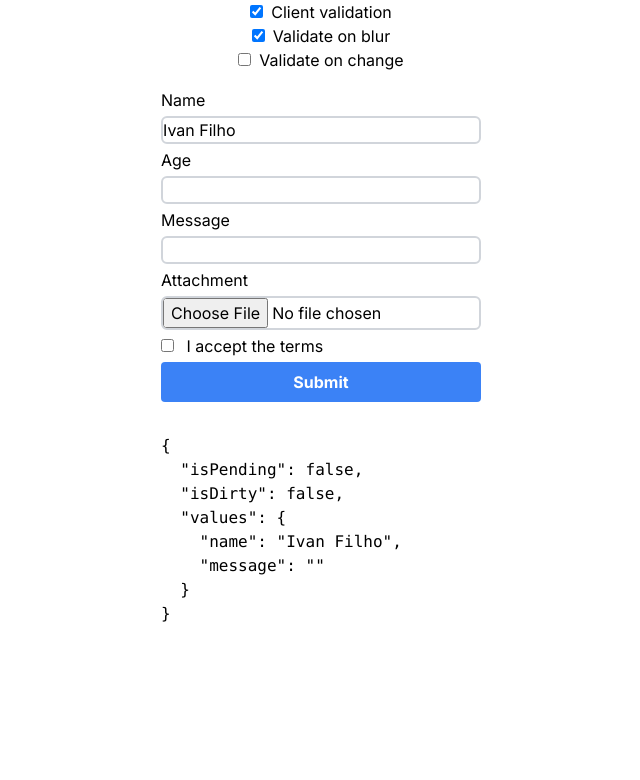
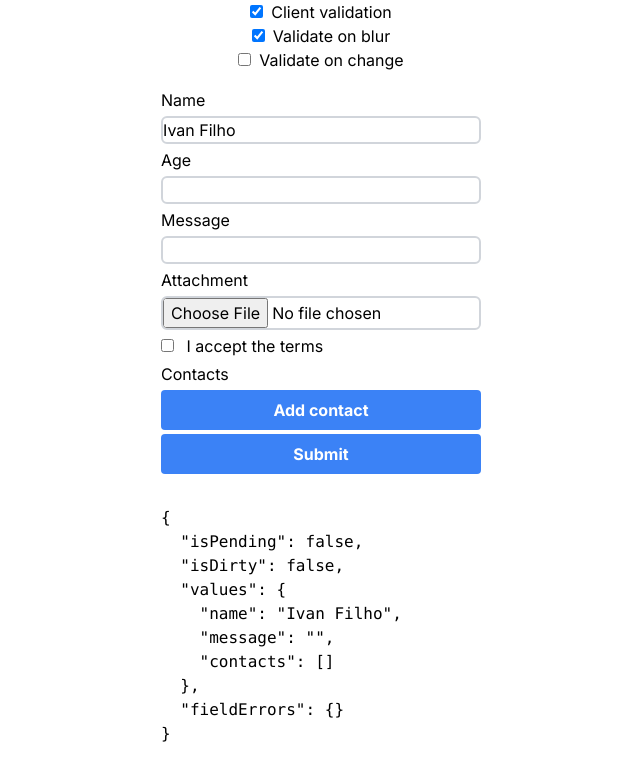
Before and after one commit to ivanfilhoz/safe-form, a Next.js app: page / in a window 1280 px wide. Shown: the top 780 px of the page, without its empty margins (319-959 px from the left). Built offline with nearby package versions, Linux system fonts and the light colour scheme.

Commit message:
feat: subfield errors

```diff
--- a/app/forms/example/form.tsx
+++ b/app/forms/example/form.tsx
@@ -15,15 +15,15 @@ export const HelloForm = () => {
     <form {...connect()}>
       <label htmlFor='name'>Name</label>
       <input {...bindField('name')} />
-      {fieldErrors.name && <pre>{fieldErrors.name}</pre>}
+      {fieldErrors.name && <pre>{fieldErrors.name.first}</pre>}
       <br />
       <label htmlFor='message'>Message</label>
       <textarea {...bindField('message')} />
-      {fieldErrors.message && <pre>{fieldErrors.message}</pre>}
+      {fieldErrors.message && <pre>{fieldErrors.message.first}</pre>}
       <br />
       <label htmlFor='attachment'>Attachment (optional)</label>
       <input type='file' {...bindField('attachment')} />
-      {fieldErrors.attachment && <pre>{fieldErrors.attachment}</pre>}
+      {fieldErrors.attachment && <pre>{fieldErrors.attachment.first}</pre>}
       <button type='submit' disabled={isPending}>
         Submit
       </button>
--- a/app/forms/hello/form.tsx
+++ b/app/forms/hello/form.tsx
@@ -24,6 +24,7 @@ export const HelloForm = ({
     isPending,
     isDirty,
     getValues,
+    setValues,
     getField,
     setField,
     validateField
@@ -32,7 +33,8 @@ export const HelloForm = ({
     schema: clientValidation ? helloSchema : undefined,
     initialValues: {
       name: 'Ivan Filho',
-      message: ''
+      message: '',
+      contacts: []
     },
     validateOnBlur: validateOnBlur,
     validateOnChange: validateOnChange,
@@ -53,12 +55,12 @@ export const HelloForm = ({
       <label htmlFor='name'>Name</label>
       <input {...bindField('name')} autoComplete='off' />
       {fieldErrors.name && (
-        <div className='text-sm text-red-500'>{fieldErrors.name}</div>
+        <div className='text-sm text-red-500'>{fieldErrors.name.first}</div>
       )}
       <label htmlFor='age'>Age</label>
       <input {...bindField('age')} type='number' autoComplete='off' />
       {fieldErrors.age && (
-        <div className='text-sm text-red-500'>{fieldErrors.age}</div>
+        <div className='text-sm text-red-500'>{fieldErrors.age.first}</div>
       )}
       <label htmlFor='message'>Message</label>
       <input
@@ -67,18 +69,75 @@ export const HelloForm = ({
         onBlur={() => validateField('message')}
       />
       {fieldErrors.message && (
-        <div className='text-sm text-red-500'>{fieldErrors.message}</div>
+        <div className='text-sm text-red-500'>{fieldErrors.message.first}</div>
       )}
       <label htmlFor='attachment'>Attachment</label>
       <input type='file' {...bindField('attachment')} />
-      {fieldErrors.attachment && <pre>{fieldErrors.attachment}</pre>}
+      {fieldErrors.attachment && <pre>{fieldErrors.attachment.first}</pre>}
       <label htmlFor='terms'>
         <input {...bindField('terms')} type='checkbox' autoComplete='off' /> I
         accept the terms
       </label>
       {fieldErrors.terms && (
-        <div className='text-sm text-red-500'>{fieldErrors.terms}</div>
+        <div className='text-sm text-red-500'>{fieldErrors.terms.first}</div>
       )}
+      <label htmlFor='contacts'>Contacts</label>
+      {getValues().contacts.map((contact, index) => {
+        const setSubfield = (subfield: 'name' | 'email', value: string) =>
+          setValues({
+            ...getValues(),
+            contacts: getValues().contacts.map((c, i) =>
+              i === index ? { ...c, [subfield]: value } : c
+            )
+          })
+
+        return (
+          <div key={index} className='flex flex-col gap-1'>
+            <label htmlFor='name'>Name</label>
+            <input
+              defaultValue={contact.name}
+              onBlur={(e) => setSubfield('name', e.target.value)}
+            />
+            {fieldErrors.contacts && (
+              <div className='text-sm text-red-500'>
+                {fieldErrors.contacts.firstByPath([index, 'name'])}
+              </div>
+            )}
+            <label htmlFor='email'>Email</label>
+            <input
+              defaultValue={contact.email}
+              onBlur={(e) => setSubfield('email', e.target.value)}
+            />
+            {fieldErrors.contacts && (
+              <div className='text-sm text-red-500'>
+                {fieldErrors.contacts.firstByPath([index, 'email'])}
+              </div>
+            )}
+            <button
+              onClick={() =>
+                setValues({
+                  ...getValues(),
+                  contacts: getValues().contacts.filter((_, i) => i !== index)
+                })
+              }
+            >
+              Remove
+            </button>
+          </div>
+        )
+      })}
+      <button
+        onClick={(event) => {
+          event.preventDefault()
+          setField(
+            'contacts',
+            [...(getValues().contacts || []), { name: '', email: '' }],
+            false
+          )
+        }}
+      >
+        Add contact
+      </button>
       <button type='submit' disabled={isPending}>
         Submit
       </button>
@@ -90,7 +149,8 @@ export const HelloForm = ({
           {
             isPending,
             isDirty,
-            values: getValues()
+            values: getValues(),
+            fieldErrors
           },
           null,
           2
--- a/app/forms/hello/schema.ts
+++ b/app/forms/hello/schema.ts
@@ -5,5 +5,13 @@ export const helloSchema = z.object({
   age: z.number().int().min(18, 'You must be at least 18 years old'),
   message: z.string().min(10, 'Message must be at least 10 characters'),
   attachment: z.instanceof(File).nullish(),
+  contacts: z
+    .array(
+      z.object({
+        name: z.string().min(3, 'Name must be at least 3 characters'),
+        email: z.string().email('Invalid email address')
+      })
+    )
+    .min(1, 'You must add at least one contact'),
   terms: z.boolean().refine((value) => value, 'You must accept the terms')
 })
--- a/package.json
+++ b/package.json
@@ -1,6 +1,6 @@
 {
   "name": "safe-form",
-  "version": "0.5.3",
+  "version": "0.6.0",
   "description": "⚡️ End-to-end type-safety from client to server.",
   "main": "dist/safe-form.es.js",
   "types": "dist/index.d.ts",
--- a/src/helpers/parseZodError.ts
+++ b/src/helpers/parseZodError.ts
@@ -1,8 +1,28 @@
+import { shallowEqual } from '@/helpers/shallowEqual'
 import type { ZodError } from 'zod'
 import { FormFieldErrors, FormInput } from '..'
 
 export const parseZodError = <Input extends FormInput>(
-  error: ZodError
+  error: ZodError<Input>
 ): FormFieldErrors<Input> => {
-  return error.flatten().fieldErrors as FormFieldErrors<Input>
+  const { fieldErrors } = error.flatten()
+
+  return Object.keys(fieldErrors).reduce((acc, key) => {
+    const fieldError = fieldErrors[key as keyof typeof fieldErrors] as string[]
+    const first = fieldError?.[0]
+
+    return {
+      ...acc,
+      [key]: {
+        first,
+        all: fieldError,
+        rawErrors: error.errors,
+        firstByPath: (path: (string | number)[]) => {
+          console.log(path, key, error.errors)
+          return error.errors.find((e) => shallowEqual(e.path, [key, ...path]))
+            ?.message
+        }
+      } satisfies FormFieldErrors<Input>[typeof key]
+    }
+  }, {})
 }
--- /dev/null
+++ b/src/helpers/shallowEqual.ts
@@ -0,0 +1,11 @@
+export const shallowEqual = (a: any[], b: any[]) => {
+  if (a === b) {
+    return true
+  }
+
+  if (a.length !== b.length) {
+    return false
+  }
+
+  return a.every((value, index) => value === b[index])
+}
--- a/src/useForm.ts
+++ b/src/useForm.ts
@@ -51,7 +51,8 @@ type UseFormReturn<Input extends FormInput, FormResponse> = {
   getField: <Field extends keyof Input>(name: Field) => Input[Field]
   setField: <Field extends keyof Input>(
     name: Field,
-    value: Input[Field]
+    value: Input[Field],
+    validate?: boolean
   ) => void
   validateField: <Field extends keyof Input>(name: Field) => boolean
   bindField: (name: keyof Input) => HTMLAttributes<BindableField>
@@ -76,17 +77,29 @@ export const useForm = <Input extends FormInput, FormResponse>({
   const [formState, formAction] = useFormState(action, initialState ?? null)
   const [fieldErrors, setFieldErrors] = useState<FormFieldErrors<Input>>({})
   const values = useRef<Input>(initialValues as Input)
+  const [flushToggle, setFlushToggle] = useState(false)
+
+  const flush = useCallback(() => {
+    setFlushToggle((toggle) => !toggle)
+  }, [])
 
   const getValues = useCallback(() => {
     return values.current
   }, [])
 
-  const setValues = useCallback((newValues: Partial<Input>) => {
-    values.current = {
-      ...values.current,
-      ...newValues
-    }
-  }, [])
+  const setValues = useCallback(
+    (newValues: Partial<Input>, rerender: boolean = true) => {
+      values.current = {
+        ...values.current,
+        ...newValues
+      }
+
+      if (rerender) {
+        flush()
+      }
+    },
+    [flush]
+  )
 
   const validate = useCallback(() => {
     // If there is no schema, skip validation
@@ -113,7 +126,11 @@ export const useForm = <Input extends FormInput, FormResponse>({
   )
 
   const setField = useCallback(
-    <Field extends keyof Input>(name: keyof Input, value: Input[Field]) => {
+    <Field extends keyof Input>(
+      name: keyof Input,
+      value: Input[Field],
+      validate: boolean = true
+    ) => {
       // Set the dirty state if the value has changed
       if (value !== values.current[name]) {
         setIsDirty(true)
@@ -124,9 +141,14 @@ export const useForm = <Input extends FormInput, FormResponse>({
         [name]: value
       }
 
-      validateField(name)
+      // Either validate or just flush the state
+      if (validate) {
+        validateField(name)
+      } else {
+        flush()
+      }
     },
-    [inputRef]
+    [inputRef, flush]
   )
 
   const validateField = useCallback(
```
Also changed, not shown: src/types.ts (+8 -1 lines), 1 other file (tests, documents, lock files or other folders).
